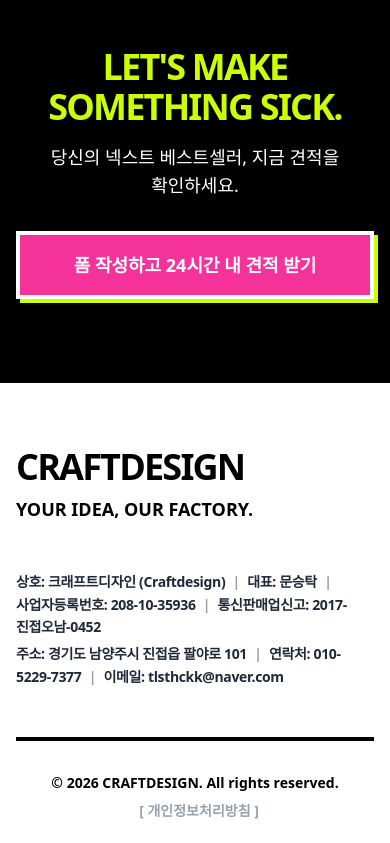
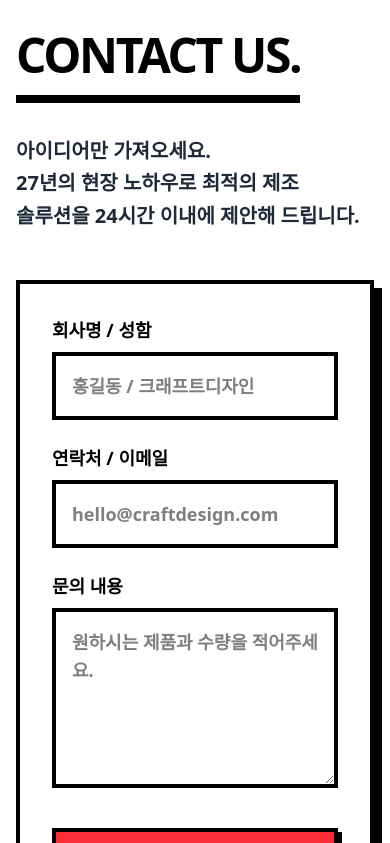
Before and after one commit to tlsthckk-maker/craftdesign, a Next.js app: page / in a window 390 px wide. Shown: the part 5200-6043 px from the top of the page. Built offline with nearby package versions, Linux system fonts and the light colour scheme.

Commit message:
feat: redesign contact section with neo-brutalism form in main page

```diff
--- a/src/app/page.tsx
+++ b/src/app/page.tsx
@@ -261,17 +261,61 @@ export default function Home() {
       </section>
 
       {/* 7. CONTACT 섹션 (Section 5) */}
-      <section className="w-full py-20 md:py-32 bg-black px-4 text-center border-t-4 border-black flex flex-col items-center justify-center">
-        <div className="max-w-4xl mx-auto flex flex-col items-center">
-          <h2 className="text-4xl md:text-7xl font-black text-[#CCFF00] mb-4 md:mb-6 tracking-tighter break-keep">
-            LET&apos;S MAKE SOMETHING SICK.
-          </h2>
-          <p className="text-lg md:text-2xl text-white mb-8 md:mb-12 font-medium break-keep">
-            당신의 넥스트 베스트셀러, 지금 견적을 확인하세요.
-          </p>
-          <Link href="/contact" className="group relative bg-pink-500 text-white font-black text-lg md:text-2xl px-8 py-4 md:px-12 md:py-6 border-4 border-white shadow-[4px_4px_0px_#CCFF00] md:shadow-[8px_8px_0px_#CCFF00] transition-transform hover:-translate-y-1 hover:-translate-x-1 hover:shadow-[8px_8px_0px_#CCFF00] md:hover:shadow-[12px_12px_0px_#CCFF00] active:translate-y-2 active:translate-x-2 active:shadow-none break-keep w-full sm:w-auto inline-block">
-            폼 작성하고 24시간 내 견적 받기
-          </Link>
+      <section id="contact" className="w-full py-16 md:py-24 bg-white px-4 border-t-4 border-black">
+        <div className="max-w-6xl mx-auto flex flex-col md:flex-row gap-12 md:gap-20">
+
+          {/* 타이틀 영역 */}
+          <div className="flex-1">
+            <h2 className="text-5xl md:text-7xl font-black text-left tracking-tighter inline-block border-b-8 border-black pb-4 break-keep mb-8">
+              CONTACT US.
+            </h2>
+            <p className="text-xl md:text-2xl font-bold text-gray-800 leading-relaxed break-keep">
+              아이디어만 가져오세요.<br/>
+              27년의 현장 노하우로 최적의 제조 솔루션을 24시간 이내에 제안해 드립니다.
+            </p>
+          </div>
+
+          {/* 폼 영역 */}
+          <div className="flex-1 flex justify-center md:justify-end">
+            <form className="w-full max-w-xl bg-white border-4 border-black p-8 md:p-12 shadow-[8px_8px_0_0_#000] flex flex-col gap-6">
+              <div className="flex flex-col">
+                <label htmlFor="name" className="font-bold text-lg mb-2">회사명 / 성함</label>
+                <input
+                  type="text"
+                  id="name"
+                  className="bg-white border-4 border-black rounded-none p-4 text-lg font-bold outline-none focus:border-blue-600 transition-colors"
+                  placeholder="홍길동 / 크래프트디자인"
+                />
+              </div>
+
+              <div className="flex flex-col">
+                <label htmlFor="contactInfo" className="font-bold text-lg mb-2">연락처 / 이메일</label>
+                <input
+                  type="text"
+                  id="contactInfo"
+                  className="bg-white border-4 border-black rounded-none p-4 text-lg font-bold outline-none focus:border-blue-600 transition-colors"
+                  placeholder="hello@craftdesign.com"
+                />
+              </div>
+
+              <div className="flex flex-col">
+                <label htmlFor="message" className="font-bold text-lg mb-2">문의 내용</label>
+                <textarea
+                  id="message"
+                  rows={5}
+                  className="bg-white border-4 border-black rounded-none p-4 text-lg font-bold outline-none focus:border-blue-600 transition-colors resize-y"
+                  placeholder="원하시는 제품과 수량을 적어주세요."
+                ></textarea>
+              </div>
+
+              <button
+                type="submit"
+                className="w-full bg-red-500 text-white font-black text-xl rounded-none p-6 border-4 border-black shadow-[4px_4px_0_0_#000] hover:-translate-x-1 hover:-translate-y-1 hover:shadow-[8px_8px_0_0_#000] active:translate-x-1 active:translate-y-1 active:shadow-none transition-all mt-4"
+              >
+                문의하기 ✦
+              </button>
+            </form>
+          </div>
         </div>
       </section>
     </main>
```
